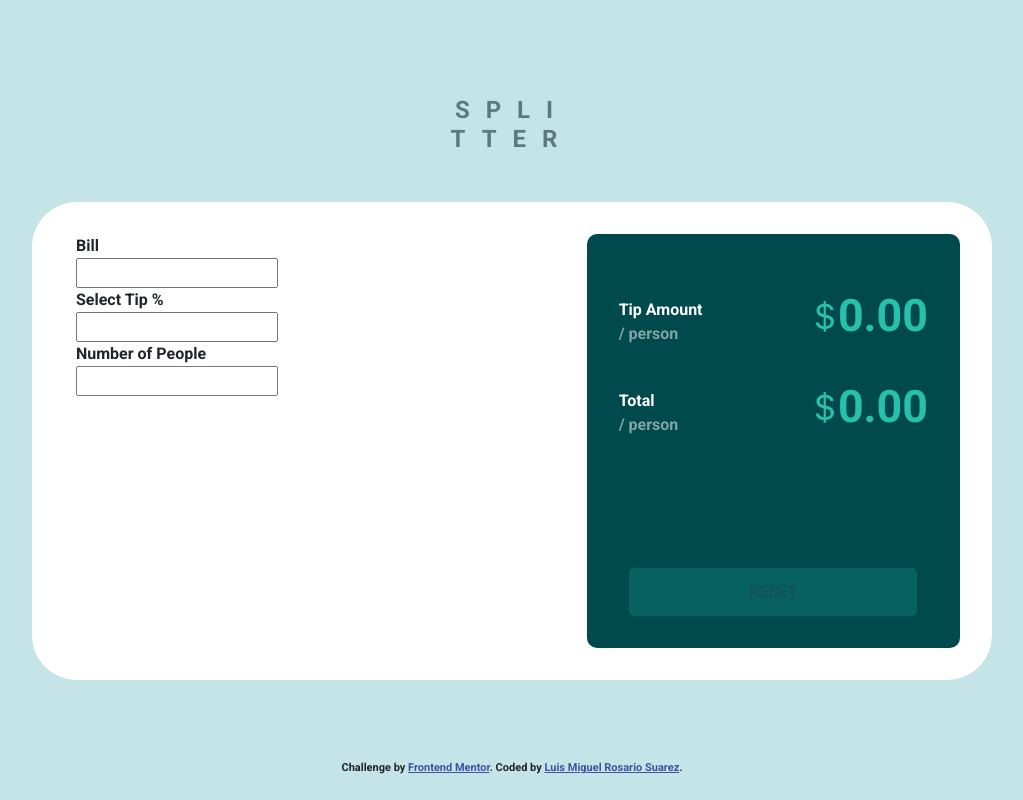
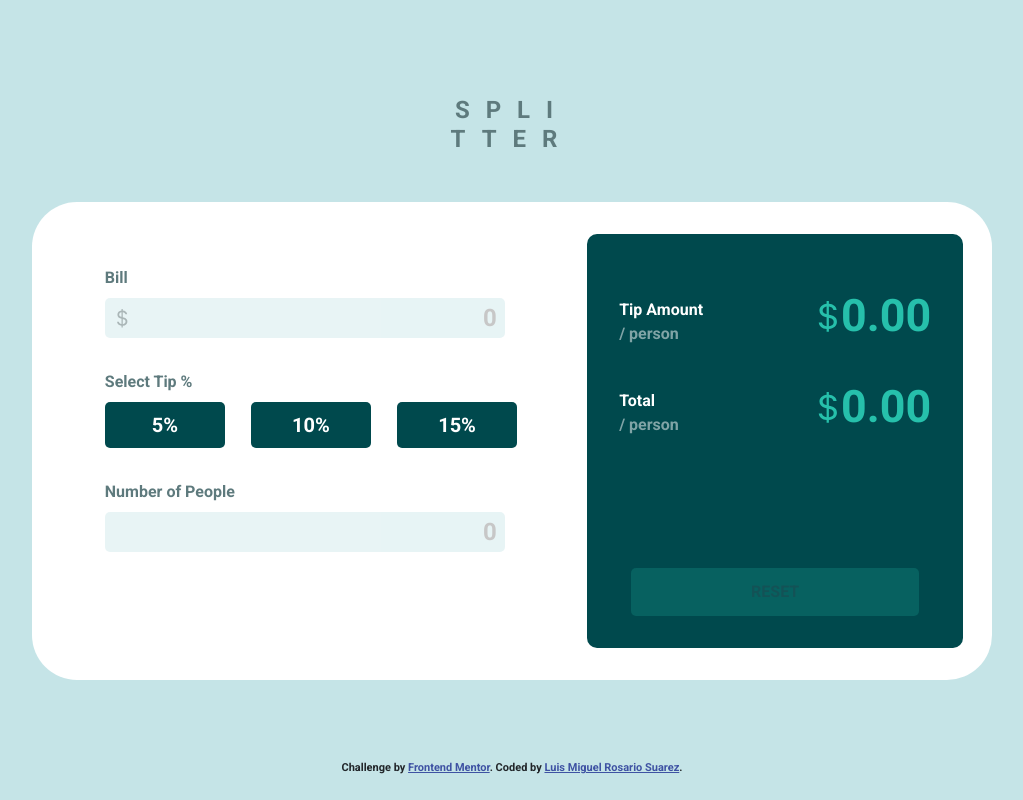
Before and after one commit to luisprooc/tip-calculator, a React (Create React App) app: page / in a window 1280 px wide. Shown: the whole page, without its empty margins (128-1151 px from the left). Built offline with nearby package versions, Linux system fonts and the light colour scheme.

Commit message:
feat: add inputs

```diff
--- a/src/components/Calculator.jsx
+++ b/src/components/Calculator.jsx
@@ -1,55 +1,88 @@
 import { useState } from "react";
 import { Row, Col } from "reactstrap";
 import "./calculator.css";
-import { IconDollar } from './images/icon-dollar.jsx'
+import { ReactComponent as IconDollar } from "./images/icon-dollar.svg";
 
 const Calculator = () => {
-  const [tipAmount, setTipAmount] = useState(0.00.toFixed(2));
-  const [total, setTotal] = useState(0.00.toFixed(2));
+  const [tipAmount, setTipAmount] = useState((0.0).toFixed(2));
+  const [total, setTotal] = useState((0.0).toFixed(2));
+  const [totalPeople, setTotalPeople] = useState(0);
+  const [bill, setBill] = useState(0);
 
   const reset = () => {
-    setTipAmount(0.00.toFixed(2));
-    setTotal(0.00.toFixed(2));
-  }
+    setTipAmount((0.0).toFixed(2));
+    setTotal((0.0).toFixed(2));
+  };
 
   return (
     <Row className="cal-container">
       <Col lg="7">
-        <div>
-          <label>Bill</label> <br/>
-          <input/>
+        <div className="cal-container-inputs">
+          <label className="cal-label-inputs" for="bill" id="cal-label-bill">
+            Bill
+          </label>{" "}
+          <br />
+          <input className="cal-inputs" placeholder={bill} />
         </div>
-        <div>
-          <label>Select Tip %</label> <br/>
-          <input/>
+        <div className="cal-container-inputs">
+          <label className="cal-label-inputs">Select Tip %</label> <br />
+          <Row className="g-0">
+            <Col>
+              <button className="cal-tip-btn">5%</button>
+            </Col>
+            <Col>
+              <button className="cal-tip-btn">10%</button>
+            </Col>
+            <Col>
+              <button className="cal-tip-btn">15%</button>
+            </Col>
+
+          </Row>
         </div>
-        <div>
-          <label>Number of People</label> <br/>
-          <input/>
+        <div className="cal-container-inputs">
+          <label className="cal-label-inputs">Number of People</label> <br />
+          <input className="cal-inputs" placeholder={totalPeople} />
         </div>
       </Col>
       <Col className="cal-total-box" lg="5">
         <Row className="mb-4">
           <Col>
-            <p>Tip Amount <br /> <span className="cal-span-person">/{" "} person</span></p>
+            <p>
+              Tip Amount <br />{" "}
+              <span className="cal-span-person">/ person</span>
+            </p>
           </Col>
           <Col>
             <div className="test">
-              <p className="cal-total-digits"><span><IconDollar width={35} height={35}/> </span> {tipAmount}</p>
+              <p className="cal-total-digits">
+                <span>
+                  <IconDollar width={35} height={35} />{" "}
+                </span>{" "}
+                {tipAmount}
+              </p>
             </div>
           </Col>
         </Row>
         <Row className="mt-4">
           <Col>
-            <p>Total <br /> <span className="cal-span-person">/{" "} person</span></p>
+            <p>
+              Total <br /> <span className="cal-span-person">/ person</span>
+            </p>
           </Col>
           <Col>
-            <p className="cal-total-digits"><span><IconDollar width={35} height={35}/> </span>  {total}</p>
+            <p className="cal-total-digits">
+              <span>
+                <IconDollar width={35} height={35} />{" "}
+              </span>{" "}
+              {total}
+            </p>
           </Col>
         </Row>
         <Row className="cal-total-row-btn">
           <Col className="mx-auto text-center">
-            <button className="cal-total-btn" onClick={reset}>RESET</button>
+            <button className="cal-total-btn" onClick={reset}>
+              RESET
+            </button>
           </Col>
         </Row>
       </Col>
--- a/src/components/calculator.css
+++ b/src/components/calculator.css
@@ -1,7 +1,51 @@
 .cal-container{
   background-color: hsl(0, 0%, 100%);
   border-radius: 45px;
-  padding: 2rem;
+  padding: 2rem 1.8rem;
+}
+
+.cal-inputs {
+  background-color: hsl(185, 41%, 84%);
+  border: none;
+  border-radius: 5px;
+  max-width: 25rem;
+  width: 25rem;
+  height: 2.5rem;
+  opacity: 0.4;
+  text-align: end;
+  padding-right: 0.5rem;
+  font-size: 24px;
+}
+
+
+#cal-label-bill::before {
+  content: url("./images/icon-dollar.svg");
+  position: absolute;
+  top: 180%;
+  left: 30%;
+  width: 1.3rem;
+  opacity: 0.4;
+}
+
+.cal-label-inputs {
+  position: relative;
+  color: hsl(186, 14%, 43%);
+  margin-bottom: 0.5rem;
+}
+
+.cal-container-inputs {
+  margin: 2rem;
+}
+
+.cal-tip-btn {
+  border: none;
+  background-color: hsl(183, 100%, 15%);
+  color: hsl(0, 0%, 100%);
+  border-radius: 5px;
+  padding-top: 0.5rem;
+  padding-bottom: 0.5rem;
+  width: 7.5rem;
+  font-size: 20px;
 }
 
 .cal-total-box{
--- a/src/index.css
+++ b/src/index.css
@@ -1,16 +1,7 @@
+
 
 body {
   margin: 0;
   font-family: 'Roboto', sans-serif;
-  font-weight: 700;
-  -webkit-font-smoothing: antialiased;
-  -moz-osx-font-smoothing: grayscale;
   background-color: hsl(185, 41%, 84%);
-
 }
-
-
-code {
-  font-family: source-code-pro, Menlo, Monaco, Consolas, 'Courier New',
-    monospace;
-}
```
Also changed, not shown: src/components/images/icon-dollar.svg.
